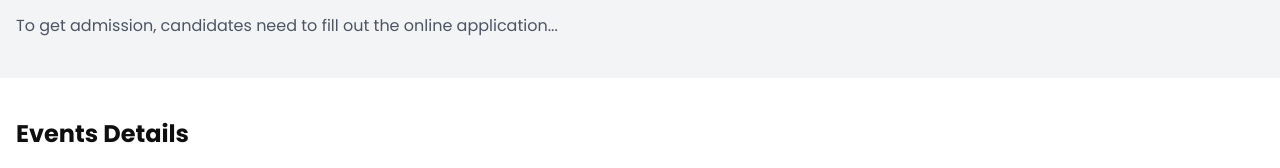
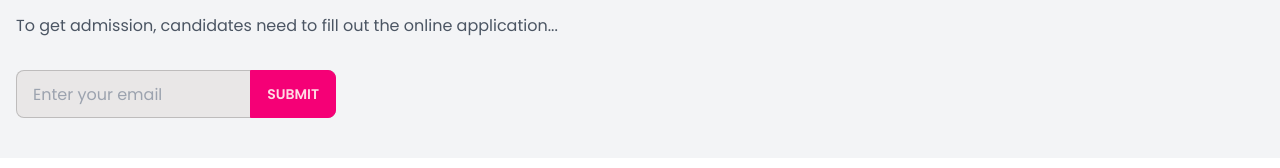
Before and after one commit to anjankarmakar10/collegewise-client, a React (Vite) app: page /colleges/1 in a window 1280 px wide. Shown: the part 466-634 px from the top of the page. Built offline with nearby package versions, Linux system fonts and the light colour scheme; no server answers.

Commit message:
add submit buttin in details page

```diff
--- a/src/pages/CollageDetails/CollegeDetails.jsx
+++ b/src/pages/CollageDetails/CollegeDetails.jsx
@@ -27,6 +27,18 @@ const CollegeDetails = () => {
         <div className="container mx-auto px-4">
           <h2 className="text-2xl font-bold mb-6">Admission Process</h2>
           <p className="text-gray-600">{college?.details?.admissionProcess}</p>
+          <div className="form-control w-80 mt-8">
+            <div className="relative">
+              <input
+                type="text"
+                placeholder="Enter your email"
+                className="input input-bordered w-full pr-16"
+              />
+              <button className="btn btn-primary absolute top-0 right-0 rounded-l-none">
+                Submit
+              </button>
+            </div>
+          </div>
         </div>
       </section>
 
```
